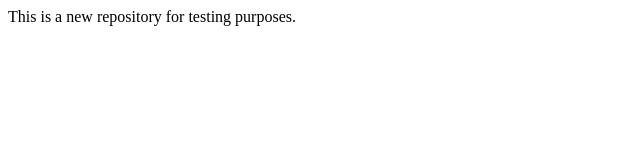
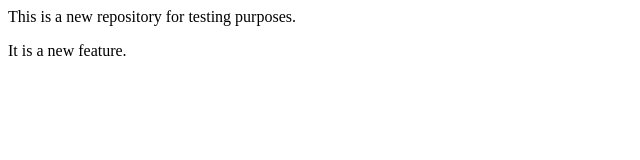
Before and after one commit to NIL625/Localrepo, a plain HTML site: page index.html in a window 1280 px wide. Shown: the full height of the page, 0-640 px from the left. Drawn offline with Linux system fonts and the light colour scheme.

Commit message:
Add new feature.

```diff
--- a/index.html
+++ b/index.html
@@ -1 +1,2 @@
 <p>This is a new repository for testing purposes.</p>
+<p>It is a new feature.</p>
```
Also changed, not shown: 1 other file.
